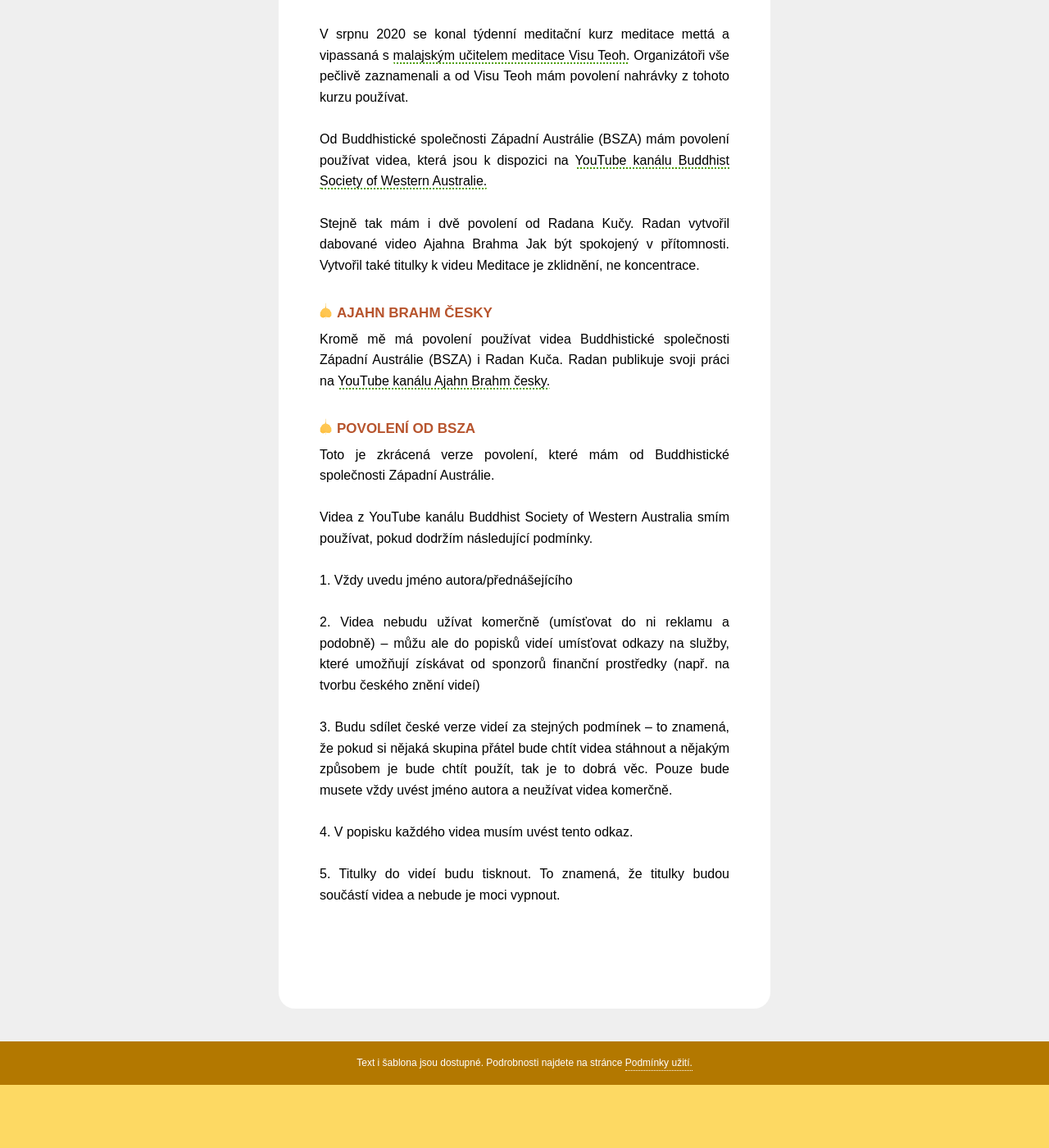
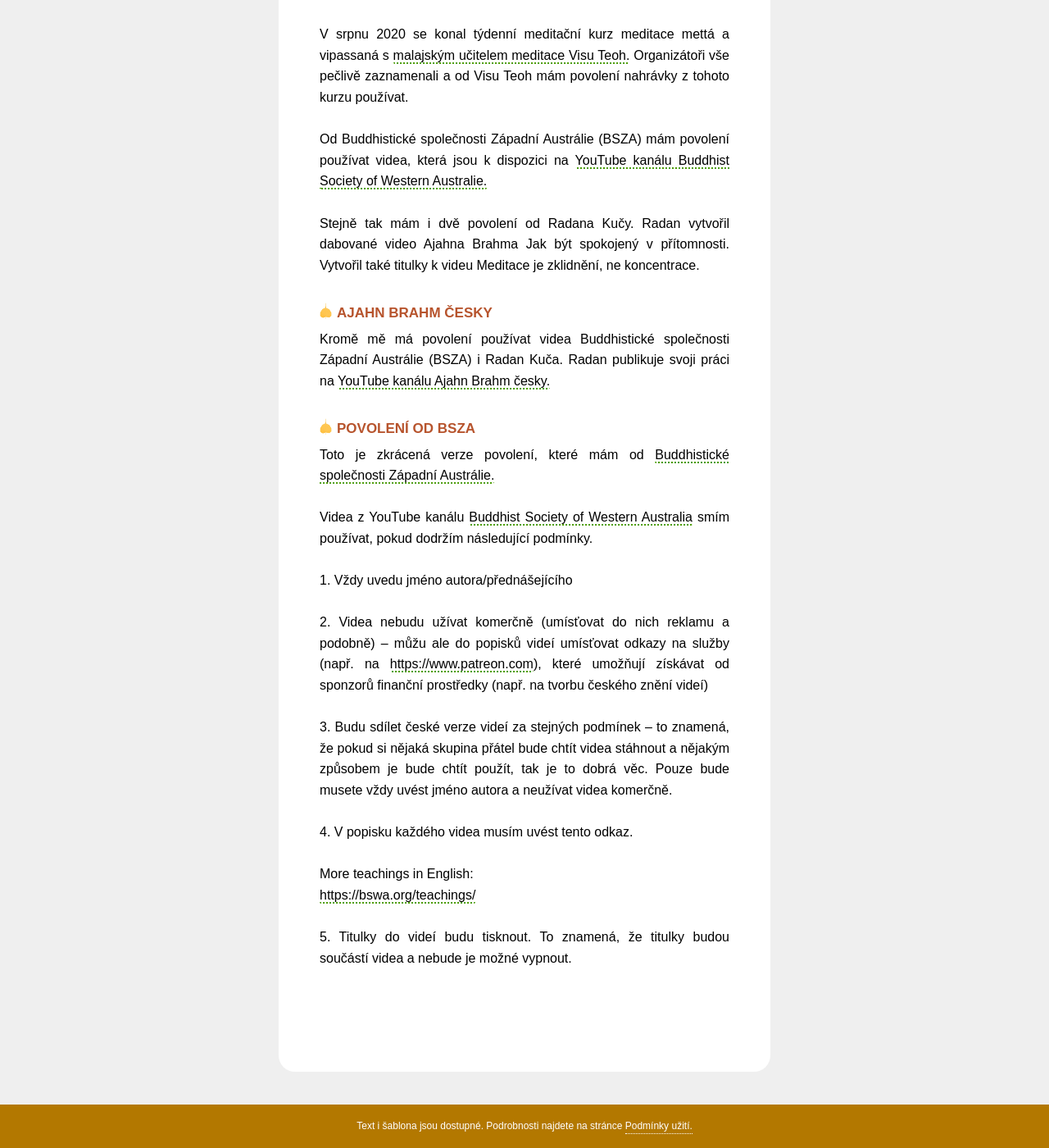
Before and after one commit to Borek78/jak-tvorit-panditu, a Jekyll site: the page built from povoleni-ke-tvorbe.md, in a window 1280 px wide and 1400 px high, scrolled down 528 px. Shown: the whole window at 82% size. Built offline with Jekyll 4.4.1, drawn with Linux system fonts in a browser that asks for light colours; before the commit the page ends 1851 px from its top, so only the background shows below that.

Commit message:
hotovo povoleni os BSZA přidano

```diff
--- a/povoleni-ke-tvorbe.md
+++ b/povoleni-ke-tvorbe.md
@@ -23,17 +23,24 @@ Kromě mě má povolení používat videa Buddhistické společnosti Západní A
 
 ### POVOLENÍ OD BSZA
 
-Toto je zkrácená verze povolení, které mám od Buddhistické společnosti Západní Austrálie. <br><br>
+Toto je zkrácená verze povolení, které mám od [Buddhistické společnosti Západní Austrálie.](https://bswa.org/) <br><br>
 
-Videa z YouTube kanálu Buddhist Society of Western Australia smím používat, pokud dodržím následující podmínky.<br><br>
+Videa z YouTube kanálu [Buddhist Society of Western Australia](https://www.youtube.com/user/BuddhistSocietyWA) smím používat, pokud dodržím následující podmínky.<br><br>
 
 <span>1.</span> Vždy uvedu jméno autora/přednášejícího<br><br>
 
-<span>2.</span> Videa nebudu užívat komerčně (umísťovat do ni reklamu a podobně) – můžu ale do popisků videí umísťovat odkazy na služby, které umožňují získávat od sponzorů finanční prostředky (např. na tvorbu českého znění videí)<br><br>
+<span>2.</span> Videa nebudu užívat komerčně (umísťovat do nich reklamu a podobně) – můžu ale do popisků videí umísťovat odkazy na služby (např. na [https://www.patreon.com](https://www.patreon.com/)), které umožňují získávat od sponzorů finanční prostředky (např. na tvorbu českého znění videí)<br><br>
 
 <span>3.</span> Budu sdílet české verze videí za stejných podmínek – to znamená, že pokud si nějaká skupina přátel bude chtít videa stáhnout a nějakým způsobem je bude chtít použít, tak je to dobrá věc. Pouze bude musete vždy uvést jméno autora a neužívat videa komerčně.
 <br><br>
 
-<span>4.</span> V popisku každého videa musím uvést tento odkaz.<br><br>
+<span>4.</span> V popisku každého videa musím uvést tento odkaz.
+<br><br>
+More teachings in English:
 
-<span>5.</span> Titulky do videí budu tisknout. To znamená, že titulky budou součástí videa a nebude je moci vypnout.<br><br>
+<div class="do-not-break-out" markdown="1">
+[https://bswa.org/teachings/](https://bswa.org/teachings/)
+</div>
+<br>
+
+<span>5.</span> Titulky do videí budu tisknout. To znamená, že titulky budou součástí videa a nebude je možné vypnout.<br><br>
```
